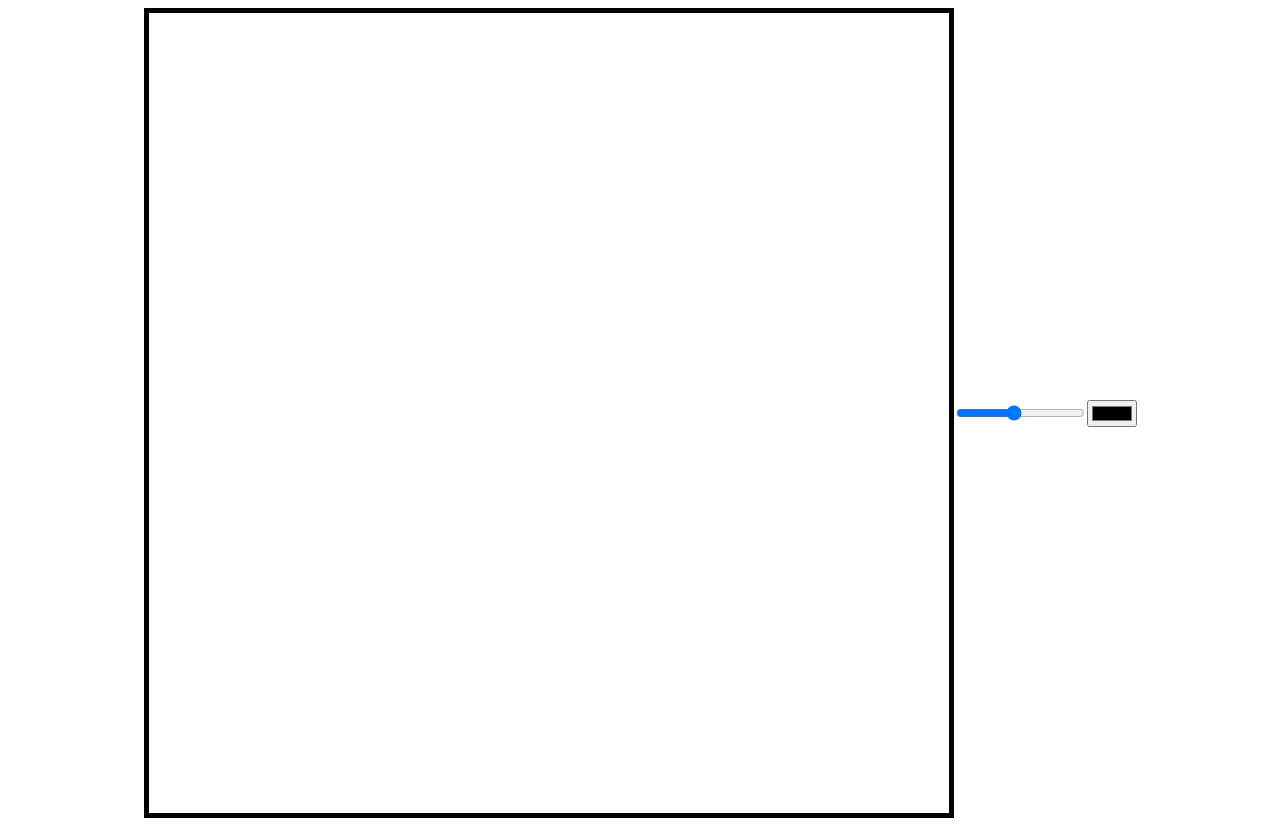
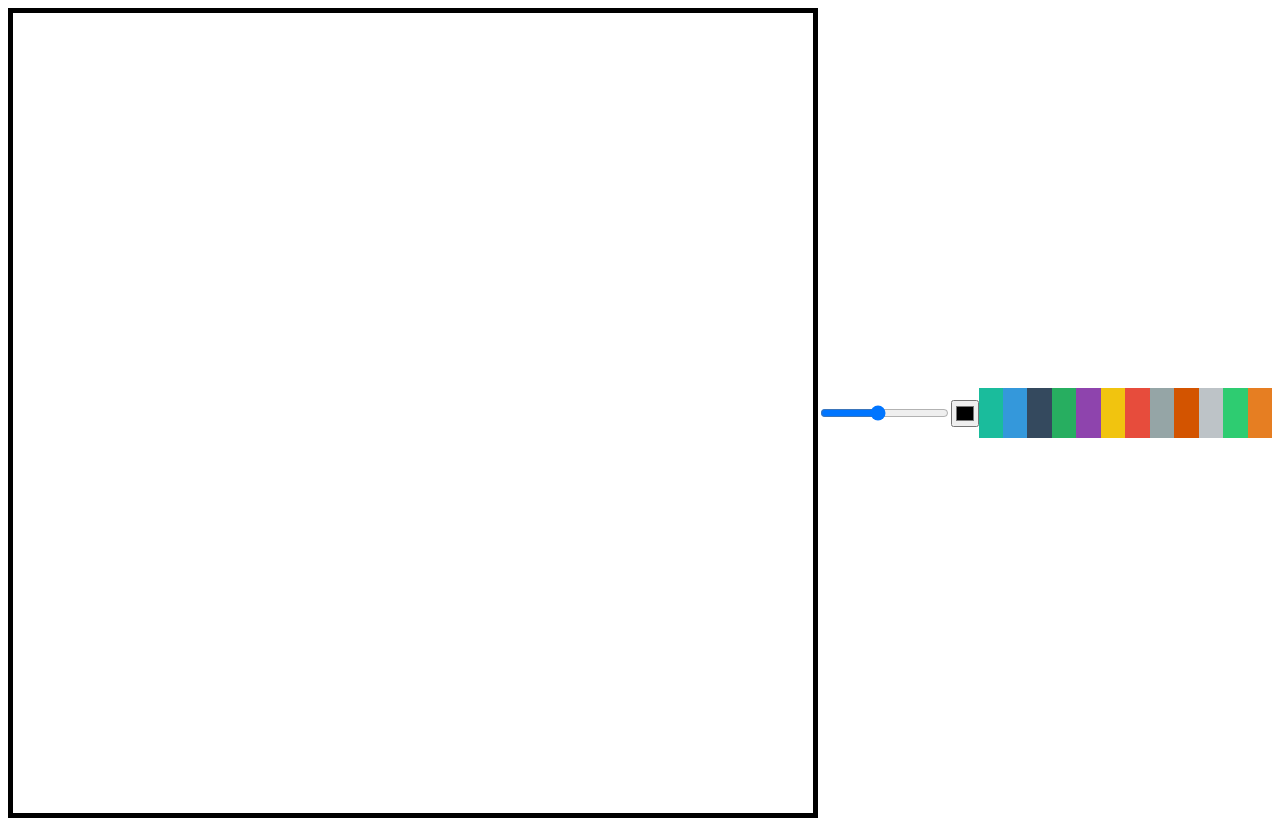
Before and after one commit to arukendev/paintJS, a plain HTML site: page index.html in a window 1280 px wide. Drawn offline with Linux system fonts and the light colour scheme.

Commit message:
select color2

```diff
--- a/app.js
+++ b/app.js
@@ -1,6 +1,10 @@
+const colorOptions = Array.from(
+  document.getElementsByClassName("color-option")
+);
 const lineWidth = document.getElementById("line-width");
 const canvas = document.querySelector("canvas");
 const ctx = canvas.getContext("2d");
+
 canvas.width = 800;
 canvas.height = 800;
 
@@ -30,9 +34,19 @@ function onLineWidthChange(event) {
   ctx.lineWidth = event.target.value;
 }
 
+function ctxStyles(event) {
+  ctx.strokeStyle = event;
+  ctx.fillStyle = event;
+}
+
 function onColorChange(event) {
-  ctx.strokeStyle = event.target.value;
-  ctx.fillStyle = event.target.value;
+  ctxStyles(event.target.value);
+}
+
+function onColorClick(event) {
+  const colorValue = event.target.dataset.color;
+  ctxStyles(colorValue);
+  color.value = colorValue;
 }
 
 canvas.addEventListener("mousemove", onMove);
@@ -42,3 +56,5 @@ canvas.addEventListener("mouseleave", cancelPainting);
 
 lineWidth.addEventListener("change", onLineWidthChange);
 color.addEventListener("change", onColorChange);
+
+colorOptions.forEach((color) => color.addEventListener("click", onColorClick));
--- a/index.html
+++ b/index.html
@@ -11,6 +11,66 @@
     <canvas></canvas>
     <input id="line-width" type="range" min="1" max="10" value="5" step="0.1" />
     <input type="color" id="color" />
+    <div
+      class="color-option"
+      style="background-color: #1abc9c"
+      data-color="#1abc9c"
+    ></div>
+    <div
+      class="color-option"
+      style="background-color: #3498db"
+      data-color="#3498db"
+    ></div>
+    <div
+      class="color-option"
+      style="background-color: #34495e"
+      data-color="#34495e"
+    ></div>
+    <div
+      class="color-option"
+      style="background-color: #27ae60"
+      data-color="#27ae60"
+    ></div>
+    <div
+      class="color-option"
+      style="background-color: #8e44ad"
+      data-color="#8e44ad"
+    ></div>
+    <div
+      class="color-option"
+      style="background-color: #f1c40f"
+      data-color="#f1c40f"
+    ></div>
+    <div
+      class="color-option"
+      style="background-color: #e74c3c"
+      data-color="#e74c3c"
+    ></div>
+    <div
+      class="color-option"
+      style="background-color: #95a5a6"
+      data-color="#95a5a6"
+    ></div>
+    <div
+      class="color-option"
+      style="background-color: #d35400"
+      data-color="#d35400"
+    ></div>
+    <div
+      class="color-option"
+      style="background-color: #bdc3c7"
+      data-color="#bdc3c7"
+    ></div>
+    <div
+      class="color-option"
+      style="background-color: #2ecc71"
+      data-color="#2ecc71"
+    ></div>
+    <div
+      class="color-option"
+      style="background-color: #e67e22"
+      data-color="#e67e22"
+    ></div>
     <script src="app.js"></script>
   </body>
 </html>
--- a/style.css
+++ b/style.css
@@ -9,3 +9,9 @@ body {
   justify-content: center;
   align-items: center;
 }
+
+.color-option {
+  width: 50px;
+  height: 50px;
+  cursor: pointer;
+}
```
